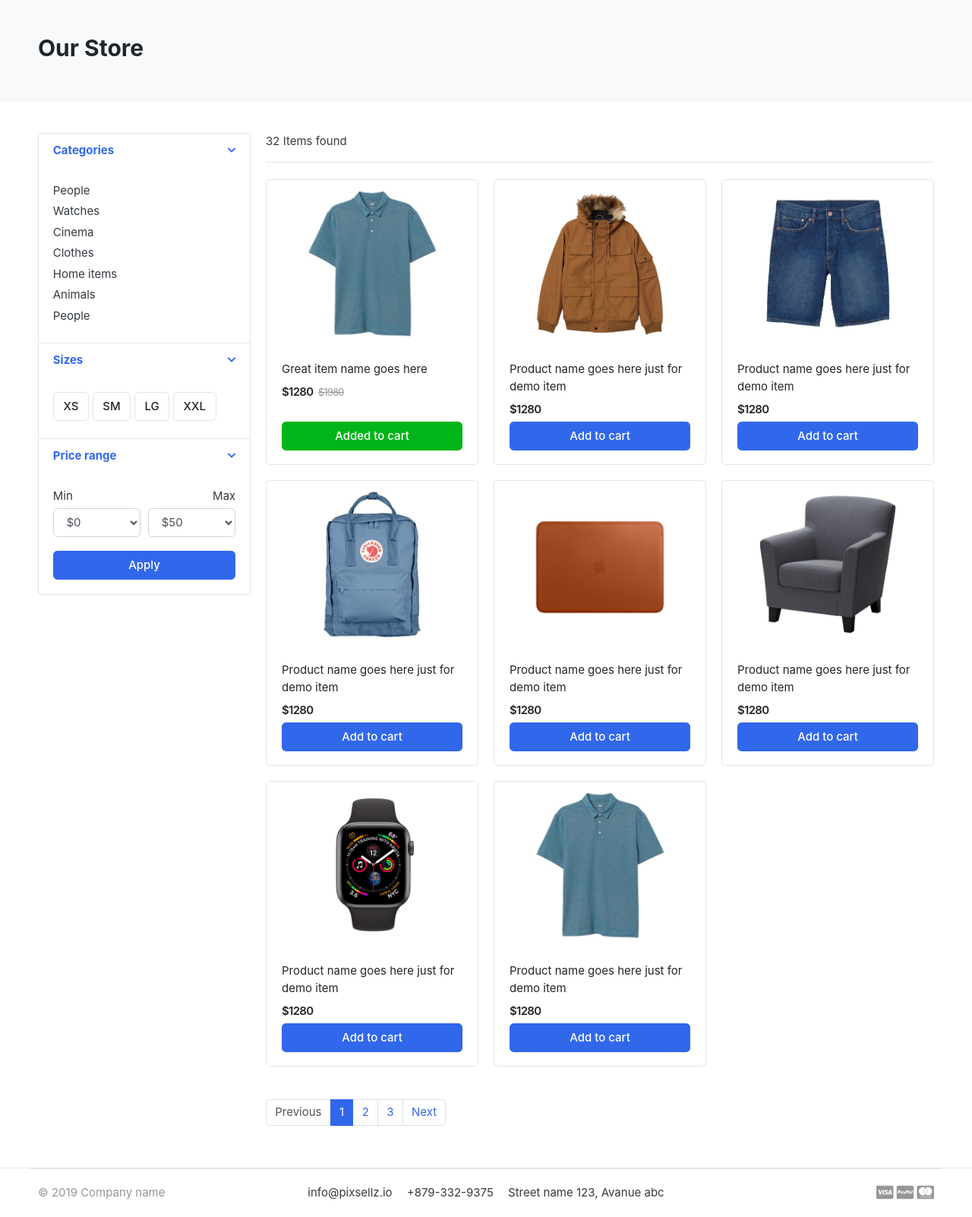
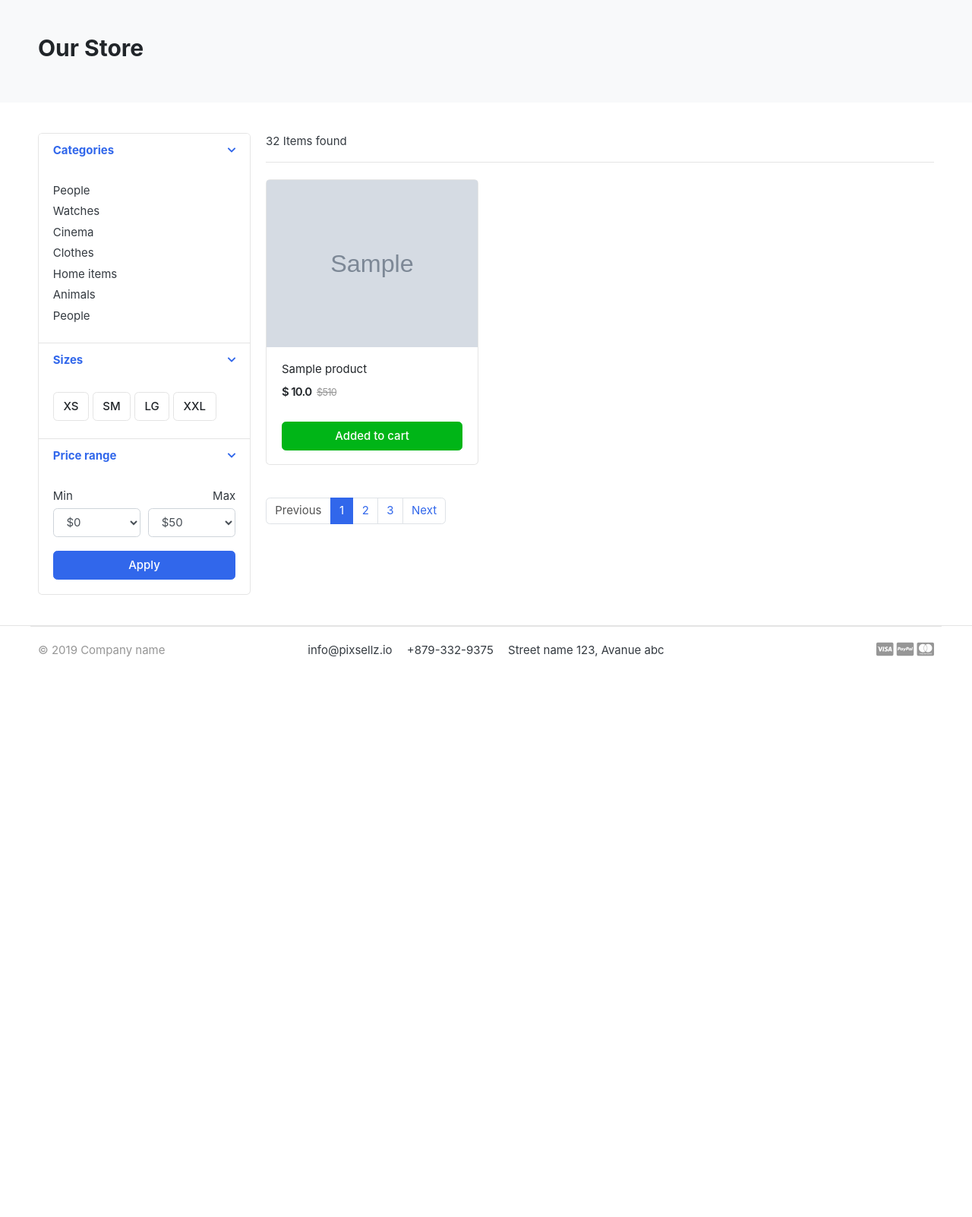
Before and after one commit to dipk-pawar/all_in_one_store, a Django app: page /store/ in a window 1280 px wide. Shown: the part 119-1721 px from the top of the page at 76% size. After the commit the page ends 984 px from the top, so only its background shows below. Run offline with Django 3.2, Linux system fonts and the light colour scheme; tables that the repository leaves empty hold one stand-in row (values such as "Sample post"); grey boxes marked "Sample" are stand-in pictures; some libraries are stand-ins or nearby versions; some web fonts are replaced.

Commit message:
added the products in store

```diff
--- a/apps/store/views.py
+++ b/apps/store/views.py
@@ -4,4 +4,10 @@ from .models import Product
 
 # Create your views here.
 def store(request):
-    return render(request, "store/store.html")
+    products = Product.objects.filter(is_available=True)
+    product_counts = products.count()
+    return render(
+        request,
+        "store/store.html",
+        context={"products": products, "product_counts": product_counts},
+    )
--- a/templates/store/store.html
+++ b/templates/store/store.html
@@ -129,151 +129,27 @@
 </header><!-- sect-heading -->
 
 <div class="row">
+    {% for product in products %}
 	<div class="col-md-4">
 		<figure class="card card-product-grid">
 			<div class="img-wrap">
 
-				<img src="images/items/1.jpg">
+				<img src="{{product.image.url}}">
 
 			</div> <!-- img-wrap.// -->
 			<figcaption class="info-wrap">
 				<div class="fix-height">
-					<a href="./product-detail.html" class="title">Great item name goes here</a>
+					<a href="./product-detail.html" class="title">{{product.product_name}}</a>
 					<div class="price-wrap mt-2">
-						<span class="price">$1280</span>
-						<del class="price-old">$1980</del>
+						<span class="price">$ {{product.price}}</span>
+						<del class="price-old">${{product.price|add:500}}</del>
 					</div> <!-- price-wrap.// -->
 				</div>
 				<a href="#" class="btn btn-block btn-success">Added to cart </a>
 			</figcaption>
 		</figure>
 	</div> <!-- col.// -->
-
-	<div class="col-md-4">
-		<figure class="card card-product-grid">
-			<div class="img-wrap">
-				<img src="images/items/2.jpg">
-
-			</div> <!-- img-wrap.// -->
-			<figcaption class="info-wrap">
-				<div class="fix-height">
-					<a href="./product-detail.html" class="title">Product name goes here just for demo item</a>
-					<div class="price-wrap mt-2">
-						<span class="price">$1280</span>
-					</div> <!-- price-wrap.// -->
-				</div>
-				<a href="#" class="btn btn-block btn-primary">Add to cart </a>
-			</figcaption>
-		</figure>
-	</div> <!-- col.// -->
-
-	<div class="col-md-4">
-		<figure class="card card-product-grid">
-			<div class="img-wrap">
-				<img src="images/items/3.jpg">
-
-			</div> <!-- img-wrap.// -->
-			<figcaption class="info-wrap">
-				<div class="fix-height">
-					<a href="./product-detail.html" class="title">Product name goes here just for demo item</a>
-					<div class="price-wrap mt-2">
-						<span class="price">$1280</span>
-					</div> <!-- price-wrap.// -->
-				</div>
-				<a href="#" class="btn btn-block btn-primary">Add to cart </a>
-			</figcaption>
-		</figure>
-	</div> <!-- col.// -->
-
-	<div class="col-md-4">
-		<figure class="card card-product-grid">
-			<div class="img-wrap">
-				<img src="images/items/4.jpg">
-
-			</div> <!-- img-wrap.// -->
-			<figcaption class="info-wrap">
-				<div class="fix-height">
-					<a href="./product-detail.html" class="title">Product name goes here just for demo item</a>
-					<div class="price-wrap mt-2">
-						<span class="price">$1280</span>
-					</div> <!-- price-wrap.// -->
-				</div>
-				<a href="#" class="btn btn-block btn-primary">Add to cart </a>
-			</figcaption>
-		</figure>
-	</div> <!-- col.// -->
-
-	<div class="col-md-4">
-		<figure class="card card-product-grid">
-			<div class="img-wrap">
-				<img src="images/items/5.jpg">
-
-			</div> <!-- img-wrap.// -->
-			<figcaption class="info-wrap">
-				<div class="fix-height">
-					<a href="./product-detail.html" class="title">Product name goes here just for demo item</a>
-					<div class="price-wrap mt-2">
-						<span class="price">$1280</span>
-					</div> <!-- price-wrap.// -->
-				</div>
-				<a href="#" class="btn btn-block btn-primary">Add to cart </a>
-			</figcaption>
-		</figure>
-	</div> <!-- col.// -->
-
-	<div class="col-md-4">
-		<figure class="card card-product-grid">
-			<div class="img-wrap">
-				<img src="images/items/6.jpg">
-
-			</div> <!-- img-wrap.// -->
-			<figcaption class="info-wrap">
-				<div class="fix-height">
-					<a href="./product-detail.html" class="title">Product name goes here just for demo item</a>
-					<div class="price-wrap mt-2">
-						<span class="price">$1280</span>
-					</div> <!-- price-wrap.// -->
-				</div>
-				<a href="#" class="btn btn-block btn-primary">Add to cart </a>
-			</figcaption>
-		</figure>
-	</div> <!-- col.// -->
-
-	<div class="col-md-4">
-		<figure class="card card-product-grid">
-			<div class="img-wrap">
-				<img src="images/items/7.jpg">
-
-			</div> <!-- img-wrap.// -->
-			<figcaption class="info-wrap">
-				<div class="fix-height">
-					<a href="./product-detail.html" class="title">Product name goes here just for demo item</a>
-					<div class="price-wrap mt-2">
-						<span class="price">$1280</span>
-					</div> <!-- price-wrap.// -->
-				</div>
-				<a href="#" class="btn btn-block btn-primary">Add to cart </a>
-			</figcaption>
-		</figure>
-	</div> <!-- col.// -->
-
-	<div class="col-md-4">
-		<figure class="card card-product-grid">
-			<div class="img-wrap">
-				<img src="images/items/1.jpg">
-
-			</div> <!-- img-wrap.// -->
-			<figcaption class="info-wrap">
-				<div class="fix-height">
-					<a href="./product-detail.html" class="title">Product name goes here just for demo item</a>
-					<div class="price-wrap mt-2">
-						<span class="price">$1280</span>
-					</div> <!-- price-wrap.// -->
-				</div>
-				<a href="#" class="btn btn-block btn-primary">Add to cart </a>
-			</figcaption>
-		</figure>
-	</div> <!-- col.// -->
+    {% endfor %}
 </div> <!-- row end.// -->
 
 
```
